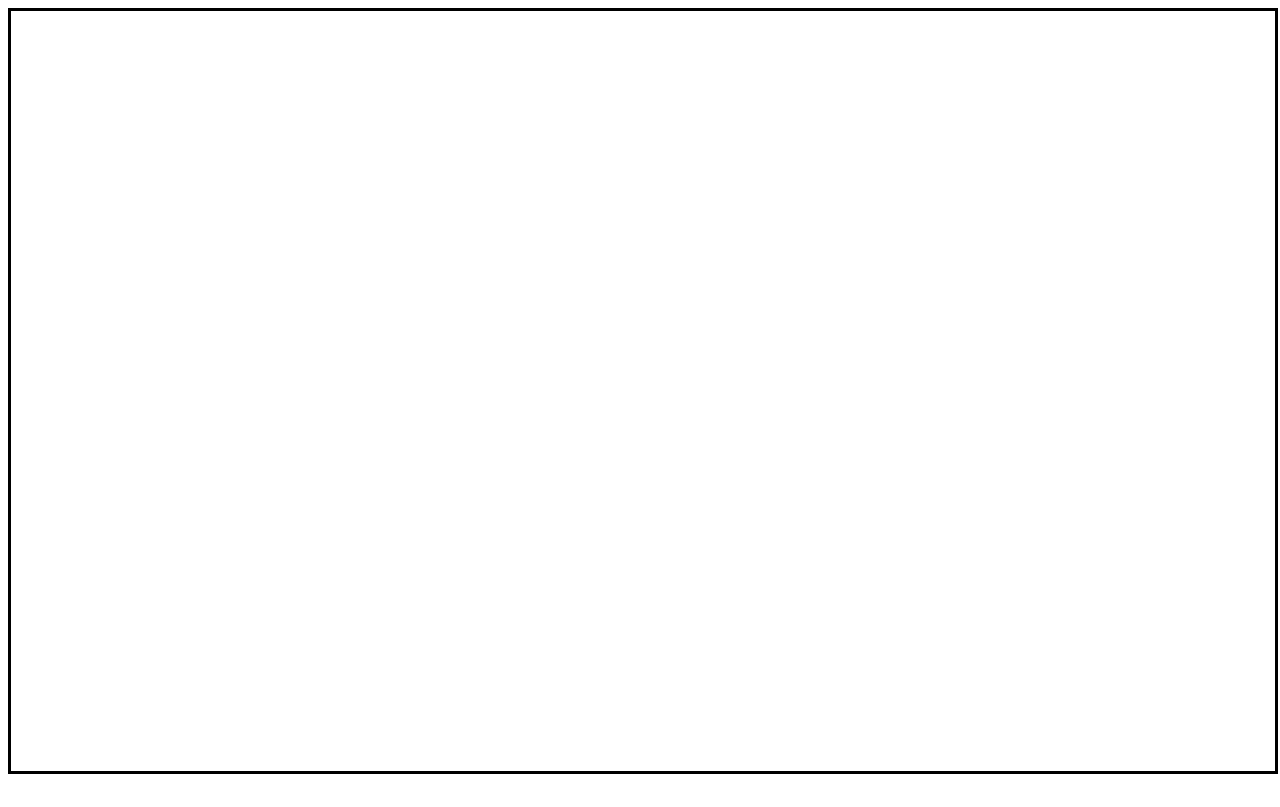
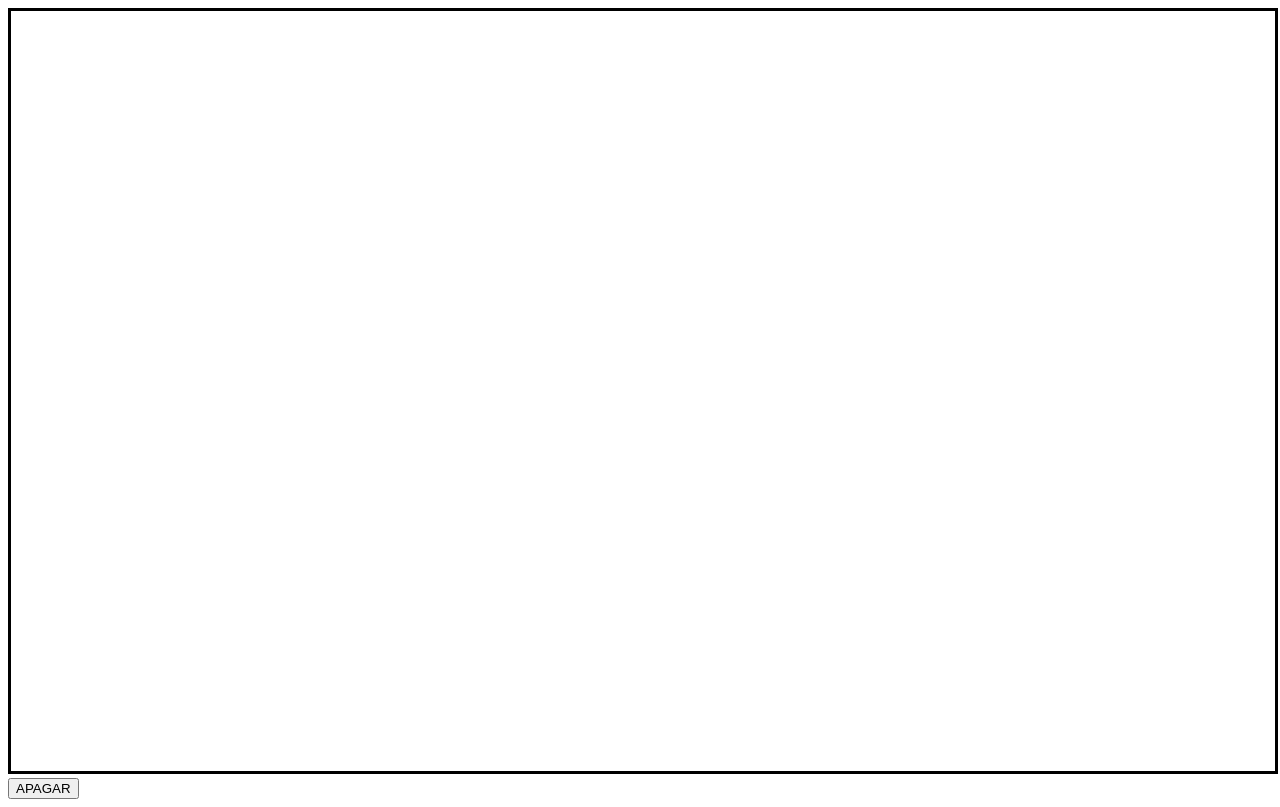
Before and after one commit to Gabriel-SSantos/Tela-de-Desenho, a plain HTML site: page index.html in a window 1280 px wide. Drawn offline with Linux system fonts and the light colour scheme.

Commit message:
Update index.html

```diff
--- a/index.html
+++ b/index.html
@@ -8,6 +8,7 @@
 </head>
 <body>
     <canvas id="canvas" style="border: solid;"></canvas>
+    <button onclick="apagarTela()">APAGAR</button>
     <script src="teladedesenho.js"></script>
 </body>
 </html>
```
